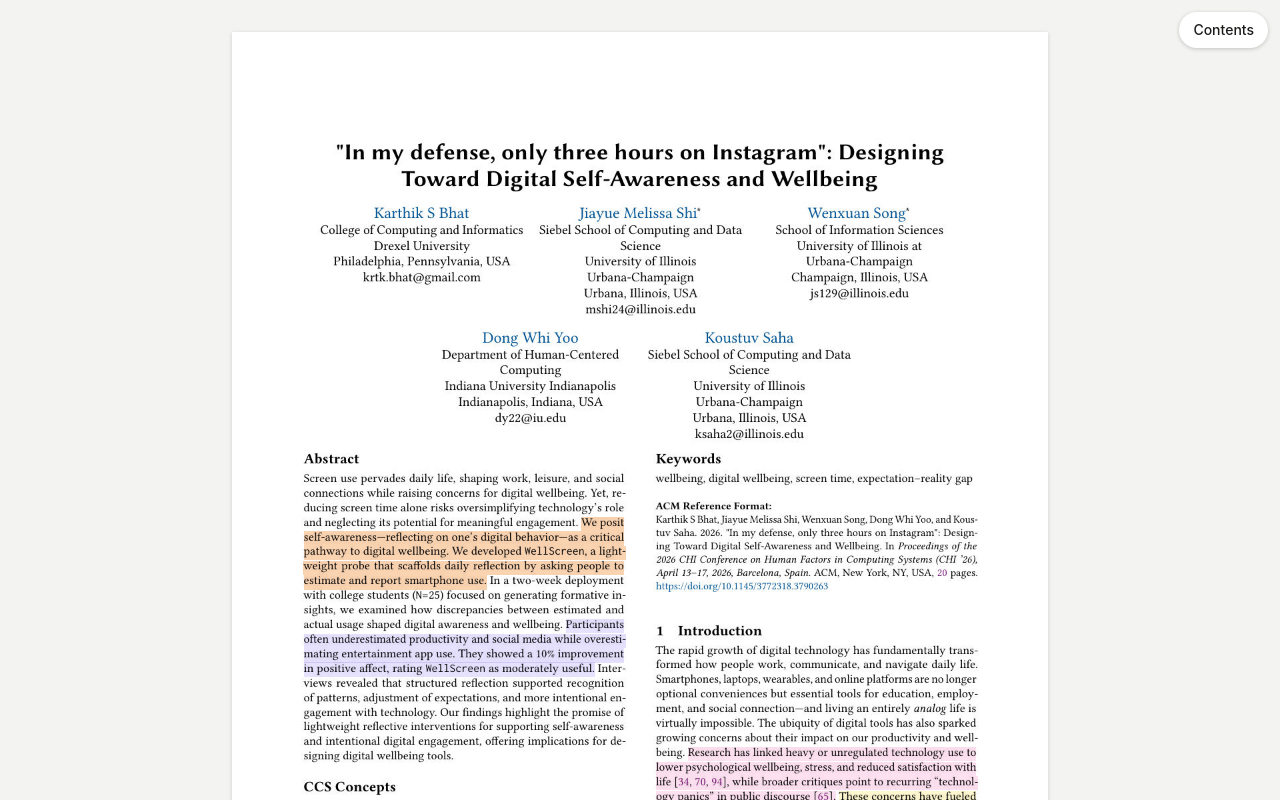
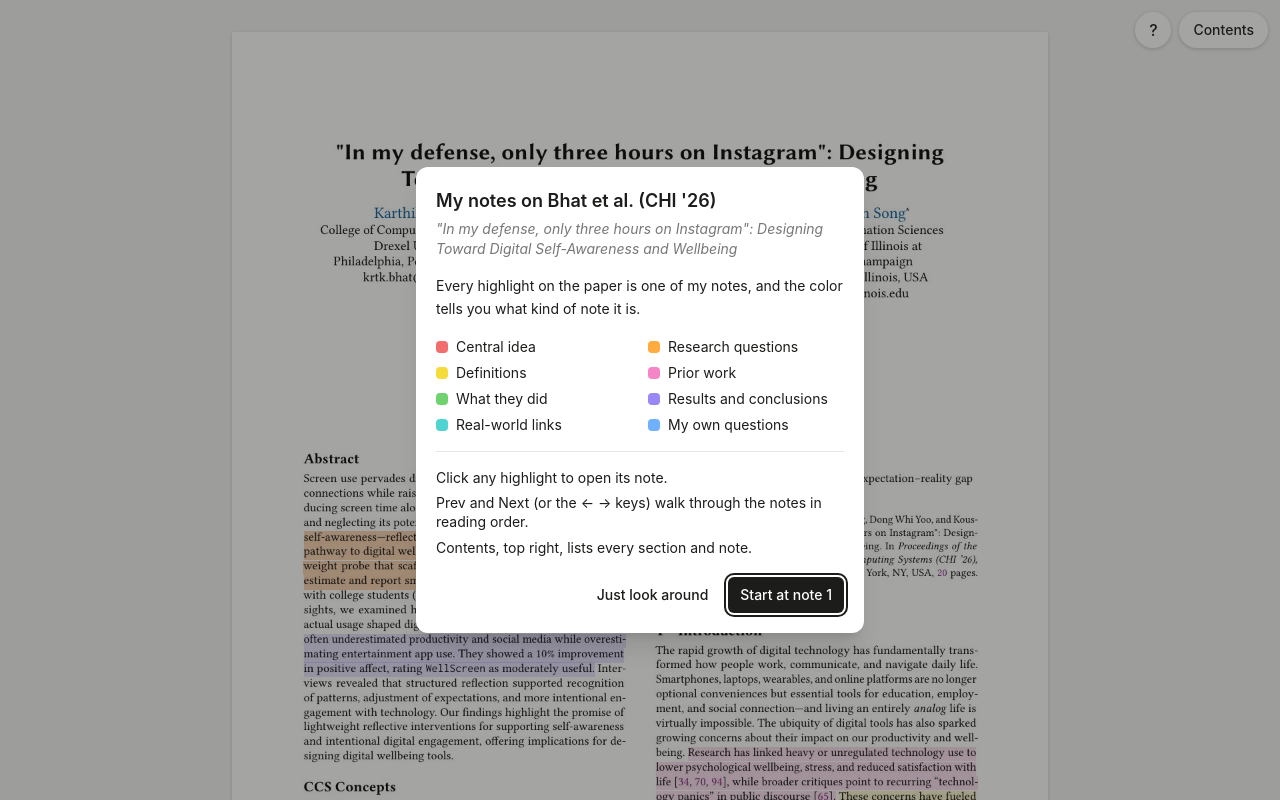
Before and after one commit to HlaKarki/inst631-bhat-reader, a React (Vite) app: page / in a window 1280 px wide. Shown: the top 800 px of the page. Built offline with nearby package versions, Linux system fonts and the light colour scheme.

Commit message:
feat: reader-app; added first-visit welcome card with category legend, ? button to reopen it, and page scroll lock under dialogs

```diff
--- a/src/app/globals.css
+++ b/src/app/globals.css
@@ -18,3 +18,8 @@
   --c-policy: #4fd3d3;
   --c-mine: #6fb0ff;
 }
+
+/* Modal dialogs don't stop the page behind them from scrolling, so lock it while one is open. */
+html:has(dialog:modal) {
+  overflow: hidden;
+}
--- a/src/app/home/Home.tsx
+++ b/src/app/home/Home.tsx
@@ -3,10 +3,35 @@ import { paper } from '@/data/paper'
 import { cn, sameList } from '@/lib/utils'
 import { Contents } from '@/app/home/components/Contents'
 import { Sheet } from '@/app/home/components/Sheet'
+import { Welcome } from '@/app/home/components/Welcome'
 import { stopIndex, stopWith, stops } from '@/app/home/selection'
 import type { Selection } from '@/app/home/selection'
 
+const floating = cn(
+  'rounded-full bg-white font-medium shadow-[0_1px_4px_rgb(0_0_0/0.2)]',
+  'transition-colors duration-150 ease-out hover:bg-ground',
+  'outline-offset-2 focus-visible:outline-2 focus-visible:outline-ink',
+)
+
+const SEEN = 'welcome-seen'
+
+// Storage can throw in private windows or with site data blocked, so the card just shows again there.
+const seen = () => {
+  try {
+    return localStorage.getItem(SEEN) === '1'
+  } catch {
+    return false
+  }
+}
+
+const remember = () => {
+  try {
+    localStorage.setItem(SEEN, '1')
+  } catch {}
+}
+
 export default function Home() {
+  const [welcome, setWelcome] = useState(() => !seen())
   const [active, setActive] = useState<Selection | null>(null)
   const stepFrom = useRef<string | undefined>(undefined)
   const [menu, setMenu] = useState(false)
@@ -44,6 +69,16 @@ export default function Home() {
     setMenu(false)
   }
 
+  const dismiss = () => {
+    remember()
+    setWelcome(false)
+  }
+
+  const start = () => {
+    dismiss()
+    go(0)
+  }
+
   const close = () => {
     if (!active) return
     const lead = stops[stopIndex(active.notes)]?.notes[0]
@@ -52,7 +87,7 @@ export default function Home() {
   }
 
   useEffect(() => {
-    if (!active || menu) return
+    if (!active || menu || welcome) return
     const onKey = (e: KeyboardEvent) => {
       if (e.key === 'Escape') close()
       else if (e.key === 'ArrowRight') step(1)
@@ -111,22 +146,30 @@ export default function Home() {
       <p className="sr-only">
         Each highlight is a button that opens its note. With a note open, the left and right arrow keys move to the
         previous and next note, Home and End jump to the first and last note, and Escape closes it. The Contents button
-        lists every section and note.
+        lists every section and note, and the How to read this button shows the introduction again.
       </p>
+      <div className="fixed top-[calc(0.75rem+env(safe-area-inset-top))] right-3 z-20 flex gap-2">
+        <button
+          type="button"
+          aria-haspopup="dialog"
+          aria-expanded={welcome}
+          aria-label="How to read this"
+          onClick={() => setWelcome(true)}
+          className={cn(floating, 'size-9 text-base')}
+        >
+          ?
+        </button>
         <button
           type="button"
           aria-haspopup="dialog"
           aria-expanded={menu}
           onClick={() => setMenu(true)}
-        className={cn(
-          'fixed top-[calc(0.75rem+env(safe-area-inset-top))] right-3 z-20',
-          'rounded-full bg-white px-3.5 py-2 text-sm font-medium shadow-[0_1px_4px_rgb(0_0_0/0.2)]',
-          'transition-colors duration-150 ease-out hover:bg-ground',
-          'outline-offset-2 focus-visible:outline-2 focus-visible:outline-ink',
-        )}
+          className={cn(floating, 'px-3.5 py-2 text-sm')}
         >
           Contents
         </button>
+      </div>
+      <Welcome open={welcome} onClose={dismiss} onStart={start} />
       <Contents
         open={menu}
         current={active?.notes ?? []}
--- a/src/app/home/components/Contents.tsx
+++ b/src/app/home/components/Contents.tsx
@@ -90,7 +90,7 @@ export function Contents({ open, current, onClose, onNote, onSection }: Contents
         ))}
       </div>
 
-      <ol className="flex-1 overflow-y-auto px-2 pt-2 pb-[calc(5rem+env(safe-area-inset-bottom))] sm:pb-4">
+      <ol className="flex-1 overflow-y-auto overscroll-contain px-2 pt-2 pb-[calc(5rem+env(safe-area-inset-bottom))] sm:pb-4">
         {paper.toc.map((section, i) => {
           const notes = paper.notes.filter((n) => n.section === i && !hidden.has(n.cat))
           return (
--- /dev/null
+++ b/src/app/home/components/Welcome.tsx
@@ -0,0 +1,104 @@
+import { useEffect, useRef } from 'react'
+import type { CSSProperties } from 'react'
+import { paper } from '@/data/paper'
+import { useMediaQuery } from '@/hooks/useMediaQuery'
+import { cn } from '@/lib/utils'
+
+type WelcomeProps = {
+  open: boolean
+  onClose: () => void
+  onStart: () => void
+}
+
+export function Welcome({ open, onClose, onStart }: WelcomeProps) {
+  const ref = useRef<HTMLDialogElement>(null)
+  const touch = useMediaQuery('(pointer: coarse)')
+
+  useEffect(() => {
+    const dialog = ref.current
+    if (!dialog) return
+    if (open && !dialog.open) {
+      dialog.showModal()
+      // React doesn't render autoFocus as an attribute, so showModal would land on the first button without this.
+      dialog.querySelector<HTMLElement>('[data-start]')?.focus()
+    }
+    if (!open && dialog.open) dialog.close()
+  }, [open])
+
+  return (
+    <dialog
+      ref={ref}
+      aria-labelledby="welcome-title"
+      aria-describedby="welcome-intro"
+      onClose={onClose}
+      onClick={(e) => e.target === e.currentTarget && onClose()}
+      className={cn(
+        'm-auto w-[calc(100%-2rem)] max-w-md rounded-xl bg-white p-0 text-ink shadow-xl',
+        'backdrop:bg-ink/40',
+        'transition-[opacity,scale,display,overlay] transition-discrete duration-200 ease-out-expo',
+        'opacity-0 open:opacity-100 starting:open:opacity-0',
+        'open:scale-100 motion-safe:scale-96 motion-safe:starting:open:scale-96',
+      )}
+    >
+      <div className="grid gap-4 p-5">
+        <header className="grid gap-1">
+          <h2 id="welcome-title" className="text-lg font-semibold text-balance">
+            My notes on Bhat et al. (CHI '26)
+          </h2>
+          <p className="text-sm text-ink/60 italic">
+            "In my defense, only three hours on Instagram": Designing Toward Digital Self-Awareness and Wellbeing
+          </p>
+        </header>
+
+        <p id="welcome-intro" className="text-sm leading-relaxed">
+          Every highlight on the paper is one of my notes, and the color tells you what kind of note it is.
+        </p>
+
+        <ul aria-label="Note categories" className="grid grid-cols-2 gap-x-4 gap-y-1.5 text-sm">
+          {Object.entries(paper.cats).map(([cat, label]) => (
+            <li key={cat} className="flex items-center gap-2" style={{ '--c': `var(--c-${cat})` } as CSSProperties}>
+              <span className="size-3 shrink-0 rounded-sm bg-(--c)" />
+              {label}
+            </li>
+          ))}
+        </ul>
+
+        <ul className="grid gap-1.5 border-t border-ink/10 pt-4 text-sm leading-snug">
+          <li>{touch ? 'Tap' : 'Click'} any highlight to open its note.</li>
+          <li>
+            {touch
+              ? 'Prev and Next walk through the notes in reading order.'
+              : 'Prev and Next (or the ← → keys) walk through the notes in reading order.'}
+          </li>
+          <li>Contents, top right, lists every section and note.</li>
+        </ul>
+
+        <div className="flex flex-wrap justify-end gap-2 pt-1">
+          <button
+            type="button"
+            onClick={onClose}
+            className={cn(
+              'rounded-md px-3 py-2 text-sm font-medium',
+              'transition-colors duration-150 ease-out hover:bg-ink/5',
+              'outline-offset-2 focus-visible:outline-2 focus-visible:outline-ink',
+            )}
+          >
+            Just look around
+          </button>
+          <button
+            type="button"
+            data-start
+            onClick={onStart}
+            className={cn(
+              'rounded-md bg-ink px-3 py-2 text-sm font-medium text-white',
+              'transition-[opacity,scale] duration-150 ease-out hover:opacity-90 active:scale-97',
+              'outline-offset-2 focus-visible:outline-2 focus-visible:outline-ink',
+            )}
+          >
+            Start at note 1
+          </button>
+        </div>
+      </div>
+    </dialog>
+  )
+}
```
Lines whose indentation alone changed are shown as unchanged.
